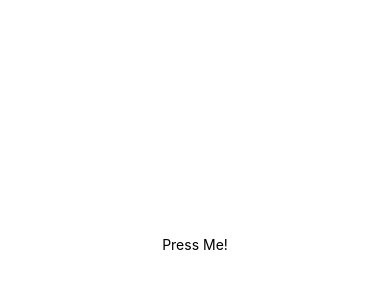
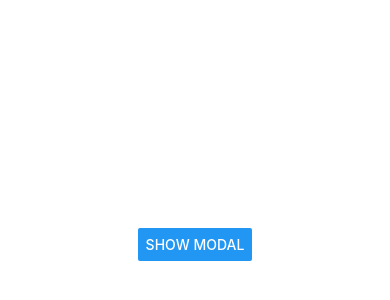
Before and after one commit to Wanderson77/rnui-core-screens, a React Native app: screen / in a window 390 px wide. Shown: the part 178-478 px from the top of the page. Built offline with nearby package versions, Linux system fonts and the light colour scheme.

Commit message:
ui-modal-slide

```diff
--- a/App.js
+++ b/App.js
@@ -1,4 +1,4 @@
-import MyComponent from './src/core/Pressable/LogPress';
+import MyComponent from './src/core/Modal/Slide';
 
 export default function App() {
   return (
--- a/src/core/Modal/MeuModal.js
+++ b/src/core/Modal/MeuModal.js
@@ -1,8 +1,5 @@
-/** Simple comp */
-
 import React from 'react';
 import { View, Text, StyleSheet, TouchableOpacity } from 'react-native';
-
 
 const MeuModal = () => {
   return(
--- a/src/core/Modal/MeuModalAnimated.js
+++ b/src/core/Modal/MeuModalAnimated.js
@@ -1,5 +1,3 @@
-/** Modal animado */
-
 import React, { useState } from 'react'
 import { View, Text, StyleSheet, TouchableOpacity, Animated, Dimensions } from 'react-native'
 
--- /dev/null
+++ b/src/core/Modal/Slide.js
@@ -0,0 +1,31 @@
+import { StatusBar } from 'expo-status-bar';
+import { StyleSheet, Text, View, Modal, Button } from 'react-native';
+import React from 'react';
+
+export default function Slide() {
+  const [modalVisible, setModalVisible] = React.useState(false);
+  return (
+    <View style={styles.container}>
+      <Modal
+        animationType='slide'
+        visible={modalVisible}
+        onRequestClose={() => setModalVisible(false)}>
+          <View style={styles.container}>
+            <Text>Hi this is my modal.</Text>
+            <Button title="Hide Modal" onPress={() => setModalVisible(false)}/>
+          </View>
+      </Modal>
+      <Button title="Show Modal" onPress={() => setModalVisible(true)} />
+      <StatusBar style="auto" />
+    </View>
+  );
+}
+
+const styles = StyleSheet.create({
+  container: {
+    flex: 1,
+    backgroundColor: '#fff',
+    alignItems: 'center',
+    justifyContent: 'center',
+  },
+});
```
